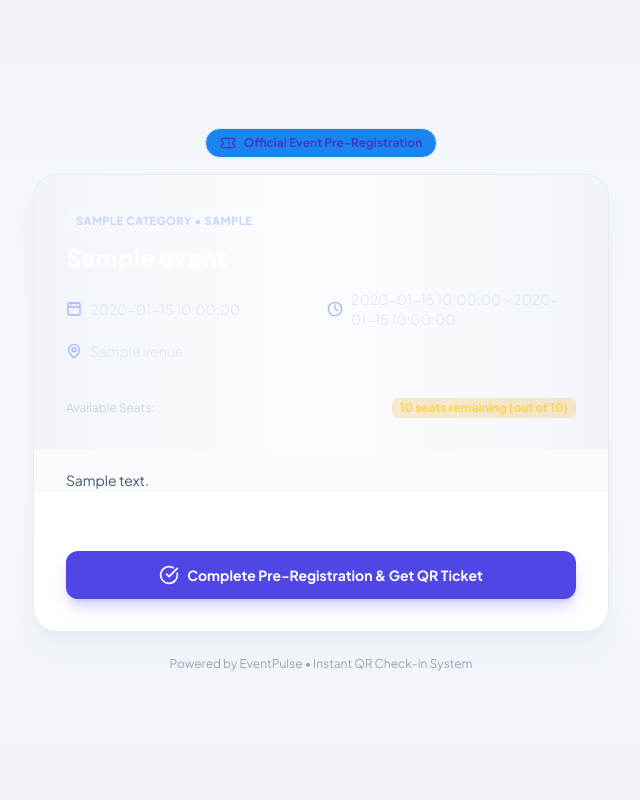
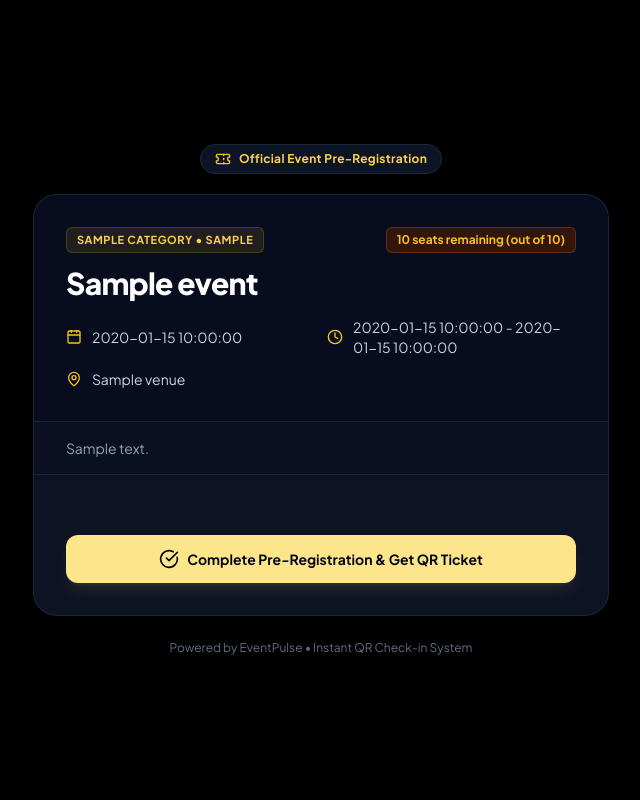
Before and after one commit to aslamfiros-maker/event-registration, a FastAPI app: template templates/register.html in a window 1280 px wide. Shown: the whole page, without its empty margins (319-959 px from the left). Run offline with FastAPI, Linux system fonts and the light colour scheme; the template is opened without the code that fills it: most values are stand-ins (such as "Sample title", 1, 10 or a date in 2020); some libraries are stand-ins or nearby versions.

Commit message:
Refactor registration.html for dark theme and layout
Updated the registration page styles and structure for improved aesthetics and functionality.

```diff
--- a/templates/register.html
+++ b/templates/register.html
@@ -1,5 +1,5 @@
 <!DOCTYPE html>
-<html lang="en" class="h-full bg-slate-50">
+<html lang="en" class="h-full bg-black">
 <head>
     <meta charset="UTF-8">
     <meta name="viewport" content="width=device-width, initial-scale=1.0">
@@ -12,11 +12,8 @@
                 extend: {
                     colors: {
                         brand: {
-                            50: '#1a85f0',
-                            100: '#00cc99',
-                            500: '#6366f1',
-                            600: '#4f46e5',
-                            700: '#4338ca',
+                            amber: '#fed7aa',
+                            'amber-hover': '#fde68a',
                         }
                     }
                 }
@@ -27,44 +24,29 @@
     <link href="https://fonts.googleapis.com/css2?family=Plus+Jakarta+Sans:wght@400;500;600;700;800&display=swap" rel="stylesheet">
     <style>body { font-family: 'Plus Jakarta Sans', sans-serif; }</style>
 </head>
-<body class="min-h-full flex flex-col justify-center py-10 px-4 sm:px-6 lg:px-8 bg-gradient-to-b from-slate-100 via-indigo-50/20 to-slate-100">
+<body class="min-h-full flex flex-col justify-center py-10 px-4 sm:px-6 lg:px-8 bg-black text-slate-200 antialiased selection:bg-amber-400/30 selection:text-amber-200">
     <div class="sm:mx-auto sm:w-full sm:max-w-xl">
-        <!-- Event Brand Badge -->
-        <div class="flex justify-center mb-4">
-            <div class="inline-flex items-center space-x-2 px-3.5 py-1.5 rounded-full bg-brand-50 border border-brand-200 text-brand-700 text-xs font-bold">
-                <i data-lucide="ticket" class="w-4 h-4"></i>
+
+        <!-- Top Badge -->
+        <div class="flex justify-center mb-5">
+            <div class="inline-flex items-center space-x-2 px-3.5 py-1.5 rounded-full bg-slate-900/90 border border-slate-800 text-amber-300 text-xs font-bold tracking-wide shadow-inner">
+                <i data-lucide="ticket" class="w-4 h-4 text-amber-400"></i>
                 <span>Official Event Pre-Registration</span>
             </div>
         </div>
 
-        <!-- Registration Container -->
-        <div class="bg-white rounded-3xl shadow-xl shadow-slate-200/60 border border-slate-200/80 overflow-hidden">
-            <!-- Event Header Card -->
-            <div class="bg-gradient-to-r from-brand-900 to-indigo-900 p-6 sm:p-8 text-white">
-                <span class="inline-block px-2.5 py-1 rounded-md text-[11px] font-bold uppercase tracking-wider bg-white/15 text-indigo-200 mb-2">
-                    {{ event.category }} &bull; {{ event.location_type }}
-                </span>
-                <h1 class="text-xl sm:text-2xl font-black">{{ event.title }}</h1>
+        <!-- Registration Container Card (Dark Frosted Glass Theme) -->
+        <div class="bg-slate-900/85 backdrop-blur-xl rounded-3xl shadow-2xl border border-slate-800/90 overflow-hidden">
 
-                <div class="mt-4 grid grid-cols-1 sm:grid-cols-2 gap-3 text-xs sm:text-sm text-slate-200">
-                    <div class="flex items-center space-x-2">
-                        <i data-lucide="calendar" class="w-4 h-4 text-indigo-300 shrink-0"></i>
-                        <span>{{ event.event_date }}</span>
-                    </div>
-                    <div class="flex items-center space-x-2">
-                        <i data-lucide="clock" class="w-4 h-4 text-indigo-300 shrink-0"></i>
-                        <span>{{ event.start_time }} - {{ event.end_time }}</span>
-                    </div>
-                    <div class="flex items-center space-x-2 sm:col-span-2">
-                        <i data-lucide="map-pin" class="w-4 h-4 text-indigo-300 shrink-0"></i>
-                        <span>{{ event.venue }}</span>
-                    </div>
-                </div>
+            <!-- Event Header Section -->
+            <div class="p-6 sm:p-8 border-b border-slate-800/80 bg-slate-950/40">
+                <div class="flex flex-wrap items-center justify-between gap-2 mb-3">
+                    <span class="inline-block px-2.5 py-1 rounded-md text-[11px] font-bold uppercase tracking-wider bg-amber-400/10 text-amber-300 border border-amber-400/20">
+                        {{ event.category }} &bull; {{ event.location_type }}
+                    </span>
 
-                <!-- Seat Capacity Tracker -->
-                <div class="mt-5 pt-4 border-t border-white/10 flex items-center justify-between text-xs">
-                    <span class="text-slate-300">Available Seats:</span>
-                    <span class="font-bold px-2 py-0.5 rounded-md {% if remaining_seats > 10 %}bg-emerald-500/20 text-emerald-300{% elif remaining_seats > 0 %}bg-amber-500/20 text-amber-300{% else %}bg-rose-500/20 text-rose-300{% endif %}">
+                    <!-- Seat Capacity Tracker -->
+                    <span class="font-bold text-xs px-2.5 py-1 rounded-md {% if remaining_seats > 10 %}bg-emerald-950/70 text-emerald-400 border border-emerald-800/60{% elif remaining_seats > 0 %}bg-amber-950/70 text-amber-400 border border-amber-800/60{% else %}bg-rose-950/70 text-rose-400 border border-rose-800/60{% endif %}">
                         {% if remaining_seats > 0 %}
                             {{ remaining_seats }} seats remaining (out of {{ event.max_capacity }})
                         {% else %}
@@ -72,23 +54,40 @@
                         {% endif %}
                     </span>
                 </div>
+
+                <h1 class="text-2xl sm:text-3xl font-extrabold text-white tracking-tight leading-snug">{{ event.title }}</h1>
+
+                <div class="mt-4 grid grid-cols-1 sm:grid-cols-2 gap-3 text-xs sm:text-sm text-slate-300">
+                    <div class="flex items-center space-x-2.5">
+                        <i data-lucide="calendar" class="w-4 h-4 text-amber-400 shrink-0"></i>
+                        <span>{{ event.event_date }}</span>
+                    </div>
+                    <div class="flex items-center space-x-2.5">
+                        <i data-lucide="clock" class="w-4 h-4 text-amber-400 shrink-0"></i>
+                        <span>{{ event.start_time }} - {{ event.end_time }}</span>
+                    </div>
+                    <div class="flex items-center space-x-2.5 sm:col-span-2">
+                        <i data-lucide="map-pin" class="w-4 h-4 text-amber-400 shrink-0"></i>
+                        <span>{{ event.venue }}</span>
+                    </div>
+                </div>
             </div>
 
             {% if event.description %}
-            <div class="px-6 sm:px-8 pt-5 text-xs sm:text-sm text-slate-600 bg-slate-50/70 border-b border-slate-100">
+            <div class="px-6 sm:px-8 py-4 text-xs sm:text-sm text-slate-400 bg-slate-950/20 border-b border-slate-800/80 leading-relaxed">
                 <p>{{ event.description }}</p>
             </div>
             {% endif %}
 
-            <!-- Registration Form -->
+            <!-- Registration Form Area -->
             <div class="p-6 sm:p-8">
                 {% if remaining_seats <= 0 %}
-                <div class="p-4 rounded-2xl bg-amber-50 border border-amber-200 text-amber-800 text-sm">
+                <div class="p-4 rounded-2xl bg-amber-950/40 border border-amber-800/60 text-amber-300 text-sm">
                     <div class="flex items-center space-x-2 font-bold mb-1">
-                        <i data-lucide="alert-circle" class="w-5 h-5"></i>
+                        <i data-lucide="alert-circle" class="w-5 h-5 text-amber-400"></i>
                         <span>Registration Closed</span>
                     </div>
-                    <p class="text-xs">This event has reached its maximum seat capacity of {{ event.max_capacity }} attendees.</p>
+                    <p class="text-xs text-amber-200/80">This event has reached its maximum seat capacity of {{ event.max_capacity }} attendees.</p>
                 </div>
                 {% else %}
                 <form id="registration-form" onsubmit="handleRegistration(event)" class="space-y-4">
@@ -99,83 +98,84 @@
                         {% if f.enabled %}
                             {% if f.id == 'full_name' %}
                                 <div>
-                                    <label class="block text-xs font-bold text-slate-700 uppercase tracking-wider mb-1.5">{{ f.label }} *</label>
+                                    <label class="block text-[11px] font-bold text-slate-300 uppercase tracking-wider mb-1.5">{{ f.label }} *</label>
                                     <div class="relative">
-                                        <i data-lucide="user" class="w-4 h-4 absolute left-3.5 top-3.5 text-slate-400"></i>
-                                        <input type="text" name="full_name" required placeholder="{{ f.placeholder or 'e.g. John Doe' }}" class="w-full pl-10 pr-3.5 py-2.5 bg-slate-50 border border-slate-200 rounded-xl text-sm focus:outline-none focus:ring-2 focus:ring-brand-500 focus:bg-white transition">
+                                        <i data-lucide="user" class="w-4 h-4 absolute left-3.5 top-3.5 text-slate-500"></i>
+                                        <input type="text" name="full_name" required placeholder="{{ f.placeholder or 'e.g. John Doe' }}" class="w-full pl-10 pr-3.5 py-2.5 bg-slate-800/80 border border-slate-700/80 rounded-xl text-sm text-white placeholder-slate-500 focus:outline-none focus:ring-2 focus:ring-amber-400/60 focus:border-amber-400 transition">
                                     </div>
                                 </div>
                             {% elif f.id == 'email' %}
                                 <div>
-                                    <label class="block text-xs font-bold text-slate-700 uppercase tracking-wider mb-1.5">{{ f.label }} *</label>
+                                    <label class="block text-[11px] font-bold text-slate-300 uppercase tracking-wider mb-1.5">{{ f.label }} *</label>
                                     <div class="relative">
-                                        <i data-lucide="mail" class="w-4 h-4 absolute left-3.5 top-3.5 text-slate-400"></i>
-                                        <input type="email" name="email" required placeholder="{{ f.placeholder or 'name@example.com' }}" class="w-full pl-10 pr-3.5 py-2.5 bg-slate-50 border border-slate-200 rounded-xl text-sm focus:outline-none focus:ring-2 focus:ring-brand-500 focus:bg-white transition">
+                                        <i data-lucide="mail" class="w-4 h-4 absolute left-3.5 top-3.5 text-slate-500"></i>
+                                        <input type="email" name="email" required placeholder="{{ f.placeholder or 'name@example.com' }}" class="w-full pl-10 pr-3.5 py-2.5 bg-slate-800/80 border border-slate-700/80 rounded-xl text-sm text-white placeholder-slate-500 focus:outline-none focus:ring-2 focus:ring-amber-400/60 focus:border-amber-400 transition">
                                     </div>
                                 </div>
                             {% elif f.id == 'phone' %}
                                 <div>
-                                    <label class="block text-xs font-bold text-slate-700 uppercase tracking-wider mb-1.5">{{ f.label }} {% if f.required %}*{% endif %}</label>
+                                    <label class="block text-[11px] font-bold text-slate-300 uppercase tracking-wider mb-1.5">{{ f.label }} {% if f.required %}*{% endif %}</label>
                                     <div class="relative">
-                                        <i data-lucide="phone" class="w-4 h-4 absolute left-3.5 top-3.5 text-slate-400"></i>
-                                        <input type="tel" name="phone" {% if f.required %}required{% endif %} placeholder="{{ f.placeholder or '+1 555-0199 or 9876543210' }}" class="w-full pl-10 pr-3.5 py-2.5 bg-slate-50 border border-slate-200 rounded-xl text-sm focus:outline-none focus:ring-2 focus:ring-brand-500 focus:bg-white transition">
+                                        <i data-lucide="phone" class="w-4 h-4 absolute left-3.5 top-3.5 text-slate-500"></i>
+                                        <input type="tel" name="phone" {% if f.required %}required{% endif %} placeholder="{{ f.placeholder or '+1 555-0199 or 9876543210' }}" class="w-full pl-10 pr-3.5 py-2.5 bg-slate-800/80 border border-slate-700/80 rounded-xl text-sm text-white placeholder-slate-500 focus:outline-none focus:ring-2 focus:ring-amber-400/60 focus:border-amber-400 transition">
                                     </div>
                                 </div>
-                            {% elif f.id == 'organization' %}
+                            {% elif f.id == 'organization' or f.id == 'School' %}
                                 <div>
-                                    <label class="block text-xs font-bold text-slate-700 uppercase tracking-wider mb-1.5">{{ f.label }} {% if f.required %}*{% endif %}</label>
+                                    <label class="block text-[11px] font-bold text-slate-300 uppercase tracking-wider mb-1.5">{{ f.label }} {% if f.required %}*{% endif %}</label>
                                     <div class="relative">
-                                        <i data-lucide="building-2" class="w-4 h-4 absolute left-3.5 top-3.5 text-slate-400"></i>
-                                        <input type="text" name="organization" {% if f.required %}required{% endif %} placeholder="{{ f.placeholder or 'e.g. Acme Corp or University' }}" class="w-full pl-10 pr-3.5 py-2.5 bg-slate-50 border border-slate-200 rounded-xl text-sm focus:outline-none focus:ring-2 focus:ring-brand-500 focus:bg-white transition">
+                                        <i data-lucide="building-2" class="w-4 h-4 absolute left-3.5 top-3.5 text-slate-500"></i>
+                                        <input type="text" name="{{ f.id }}" {% if f.required %}required{% endif %} placeholder="{{ f.placeholder or 'e.g. Acme Corp or University' }}" class="w-full pl-10 pr-3.5 py-2.5 bg-slate-800/80 border border-slate-700/80 rounded-xl text-sm text-white placeholder-slate-500 focus:outline-none focus:ring-2 focus:ring-amber-400/60 focus:border-amber-400 transition">
                                     </div>
                                 </div>
                             {% elif f.id == 'role' %}
                                 <div>
-                                    <label class="block text-xs font-bold text-slate-700 uppercase tracking-wider mb-1.5">{{ f.label }} {% if f.required %}*{% endif %}</label>
+                                    <label class="block text-[11px] font-bold text-slate-300 uppercase tracking-wider mb-1.5">{{ f.label }} {% if f.required %}*{% endif %}</label>
                                     <div class="relative">
-                                        <i data-lucide="badge-check" class="w-4 h-4 absolute left-3.5 top-3.5 text-slate-400"></i>
-                                        <input type="text" name="role" {% if f.required %}required{% endif %} placeholder="{{ f.placeholder or 'e.g. Lead Engineer / Student' }}" class="w-full pl-10 pr-3.5 py-2.5 bg-slate-50 border border-slate-200 rounded-xl text-sm focus:outline-none focus:ring-2 focus:ring-brand-500 focus:bg-white transition">
+                                        <i data-lucide="badge-check" class="w-4 h-4 absolute left-3.5 top-3.5 text-slate-500"></i>
+                                        <input type="text" name="role" {% if f.required %}required{% endif %} placeholder="{{ f.placeholder or 'e.g. Lead Engineer / Student' }}" class="w-full pl-10 pr-3.5 py-2.5 bg-slate-800/80 border border-slate-700/80 rounded-xl text-sm text-white placeholder-slate-500 focus:outline-none focus:ring-2 focus:ring-amber-400/60 focus:border-amber-400 transition">
                                     </div>
                                 </div>
                             {% elif f.id == 'notes' %}
                                 <div>
-                                    <label class="block text-xs font-bold text-slate-700 uppercase tracking-wider mb-1.5">{{ f.label }} {% if f.required %}*{% endif %}</label>
-                                    <textarea name="notes" rows="2" {% if f.required %}required{% endif %} placeholder="{{ f.placeholder or 'Any dietary preferences, mobility requirements, or session interests...' }}" class="w-full px-3.5 py-2.5 bg-slate-50 border border-slate-200 rounded-xl text-sm focus:outline-none focus:ring-2 focus:ring-brand-500 focus:bg-white transition"></textarea>
+                                    <label class="block text-[11px] font-bold text-slate-300 uppercase tracking-wider mb-1.5">{{ f.label }} {% if f.required %}*{% endif %}</label>
+                                    <textarea name="notes" rows="2" {% if f.required %}required{% endif %} placeholder="{{ f.placeholder or 'Any dietary preferences, mobility requirements, or session interests...' }}" class="w-full px-3.5 py-2.5 bg-slate-800/80 border border-slate-700/80 rounded-xl text-sm text-white placeholder-slate-500 focus:outline-none focus:ring-2 focus:ring-amber-400/60 focus:border-amber-400 transition"></textarea>
                                 </div>
                             {% else %}
-                                <!-- ADMIN CUSTOM FIELD -->
+                                <!-- CUSTOM FIELD -->
                                 <div>
-                                    <label class="block text-xs font-bold text-slate-700 uppercase tracking-wider mb-1.5">
-                                        {{ f.label }} {% if f.required %}<span class="text-rose-500">*</span>{% endif %}
+                                    <label class="block text-[11px] font-bold text-slate-300 uppercase tracking-wider mb-1.5">
+                                        {{ f.label }} {% if f.required %}<span class="text-amber-400">*</span>{% endif %}
                                     </label>
 
                                     {% if f.type == 'select' %}
-                                        <select name="custom_{{ f.id }}" {% if f.required %}required{% endif %} class="w-full px-3.5 py-2.5 bg-slate-50 border border-slate-200 rounded-xl text-sm focus:outline-none focus:ring-2 focus:ring-brand-500 focus:bg-white transition">
-                                            <option value="">{{ f.placeholder or 'Please select an option...' }}</option>
+                                        <select name="custom_{{ f.id }}" {% if f.required %}required{% endif %} class="w-full px-3.5 py-2.5 bg-slate-800/80 border border-slate-700/80 rounded-xl text-sm text-white focus:outline-none focus:ring-2 focus:ring-amber-400/60 focus:border-amber-400 transition">
+                                            <option value="" class="bg-slate-900 text-slate-500">{{ f.placeholder or 'Please select an option...' }}</option>
                                             {% for opt in f.options %}
-                                                <option value="{{ opt }}">{{ opt }}</option>
+                                                <option value="{{ opt }}" class="bg-slate-900 text-white">{{ opt }}</option>
                                             {% endfor %}
                                         </select>
                                     {% elif f.type == 'textarea' %}
-                                        <textarea name="custom_{{ f.id }}" rows="2" {% if f.required %}required{% endif %} placeholder="{{ f.placeholder or '' }}" class="w-full px-3.5 py-2.5 bg-slate-50 border border-slate-200 rounded-xl text-sm focus:outline-none focus:ring-2 focus:ring-brand-500 focus:bg-white transition"></textarea>
+                                        <textarea name="custom_{{ f.id }}" rows="2" {% if f.required %}required{% endif %} placeholder="{{ f.placeholder or '' }}" class="w-full px-3.5 py-2.5 bg-slate-800/80 border border-slate-700/80 rounded-xl text-sm text-white placeholder-slate-500 focus:outline-none focus:ring-2 focus:ring-amber-400/60 focus:border-amber-400 transition"></textarea>
                                     {% elif f.type == 'checkbox' %}
                                         <div class="flex items-center space-x-2 pt-1">
-                                            <input type="checkbox" name="custom_{{ f.id }}" value="Yes" {% if f.required %}required{% endif %} id="custom_{{ f.id }}" class="w-4 h-4 text-brand-600 rounded">
-                                            <label for="custom_{{ f.id }}" class="text-xs font-semibold text-slate-700">{{ f.placeholder or f.label }}</label>
+                                            <input type="checkbox" name="custom_{{ f.id }}" value="Yes" {% if f.required %}required{% endif %} id="custom_{{ f.id }}" class="w-4 h-4 text-amber-400 bg-slate-800 border-slate-700 rounded focus:ring-amber-400">
+                                            <label for="custom_{{ f.id }}" class="text-xs font-semibold text-slate-300">{{ f.placeholder or f.label }}</label>
                                         </div>
                                     {% else %}
-                                        <input type="{{ f.type or 'text' }}" name="custom_{{ f.id }}" {% if f.required %}required{% endif %} placeholder="{{ f.placeholder or '' }}" class="w-full px-3.5 py-2.5 bg-slate-50 border border-slate-200 rounded-xl text-sm focus:outline-none focus:ring-2 focus:ring-brand-500 focus:bg-white transition">
+                                        <input type="{{ f.type or 'text' }}" name="custom_{{ f.id }}" {% if f.required %}required{% endif %} placeholder="{{ f.placeholder or '' }}" class="w-full px-3.5 py-2.5 bg-slate-800/80 border border-slate-700/80 rounded-xl text-sm text-white placeholder-slate-500 focus:outline-none focus:ring-2 focus:ring-amber-400/60 focus:border-amber-400 transition">
                                     {% endif %}
                                 </div>
                             {% endif %}
                         {% endif %}
                     {% endfor %}
 
-                    <div id="error-box" class="hidden p-3 rounded-xl bg-rose-50 border border-rose-200 text-rose-700 text-xs font-semibold"></div>
+                    <div id="error-box" class="hidden p-3 rounded-xl bg-rose-950/60 border border-rose-800/80 text-rose-300 text-xs font-semibold"></div>
 
+                    <!-- Amber / Gold Submit Action Button -->
                     <div class="pt-3">
-                        <button type="submit" id="submit-btn" class="w-full py-3.5 px-4 rounded-xl text-white bg-brand-600 hover:bg-brand-700 font-bold text-sm shadow-lg shadow-brand-600/25 transition flex items-center justify-center space-x-2">
-                            <i data-lucide="check-circle" class="w-5 h-5"></i>
+                        <button type="submit" id="submit-btn" class="w-full py-3.5 px-4 rounded-xl text-slate-950 bg-amber-200 hover:bg-amber-300 active:bg-amber-400 font-bold text-sm shadow-lg shadow-amber-200/10 transition duration-150 flex items-center justify-center space-x-2">
+                            <i data-lucide="check-circle" class="w-5 h-5 text-slate-950"></i>
                             <span>Complete Pre-Registration & Get QR Ticket</span>
                         </button>
                     </div>
@@ -184,7 +184,7 @@
             </div>
         </div>
 
-        <div class="mt-6 text-center text-xs text-slate-400">
+        <div class="mt-6 text-center text-xs text-slate-500">
             Powered by EventPulse &bull; Instant QR Check-in System
         </div>
     </div>
@@ -230,7 +230,7 @@
                     errBox.textContent = result.detail || 'Registration failed. Please try again.';
                     errBox.classList.remove('hidden');
                     btn.disabled = false;
-                    btn.innerHTML = `<i data-lucide="check-circle" class="w-5 h-5 mr-2"></i><span>Complete Pre-Registration & Get QR Ticket</span>`;
+                    btn.innerHTML = `<i data-lucide="check-circle" class="w-5 h-5 mr-2 text-slate-950"></i><span>Complete Pre-Registration & Get QR Ticket</span>`;
                     lucide.createIcons();
                 }
             } catch (err) {
```
